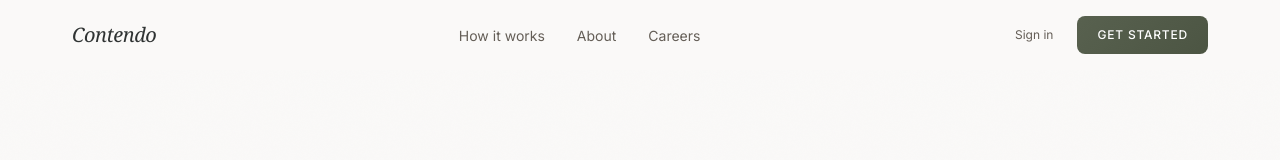
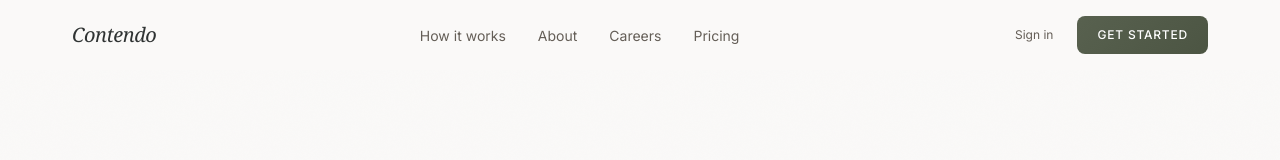
Before and after one commit to Soham112/Contendo, a Next.js app in the folder frontend/: page /welcome in a window 1280 px wide. Shown: the top 160 px of the page. Built offline with nearby package versions, Linux system fonts and the light colour scheme; no server answers.

Commit message:
Added pricing in top nav bar

```diff
--- a/frontend/app/welcome/page.tsx
+++ b/frontend/app/welcome/page.tsx
@@ -49,6 +49,12 @@ function TopNav({ isSignedIn, isLoaded }: { isSignedIn: boolean; isLoaded: boole
             className="text-[0.875rem] text-secondary hover:text-on-surface transition-colors"
           >
             Careers
+          </a>
+          <a
+            href="/pricing"
+            className="text-[0.875rem] text-secondary hover:text-on-surface transition-colors"
+          >
+            Pricing
           </a>
         </div>
 
@@ -773,6 +779,13 @@ export default function WelcomePage() {
                   >
                     Get started
                   </Link>
+                  <a
+                    href="/pricing"
+                    className="text-secondary hover:text-on-surface transition-colors"
+                    style={{ fontSize: "0.9rem" }}
+                  >
+                    Pricing
+                  </a>
                 </div>
               </div>
 
```
